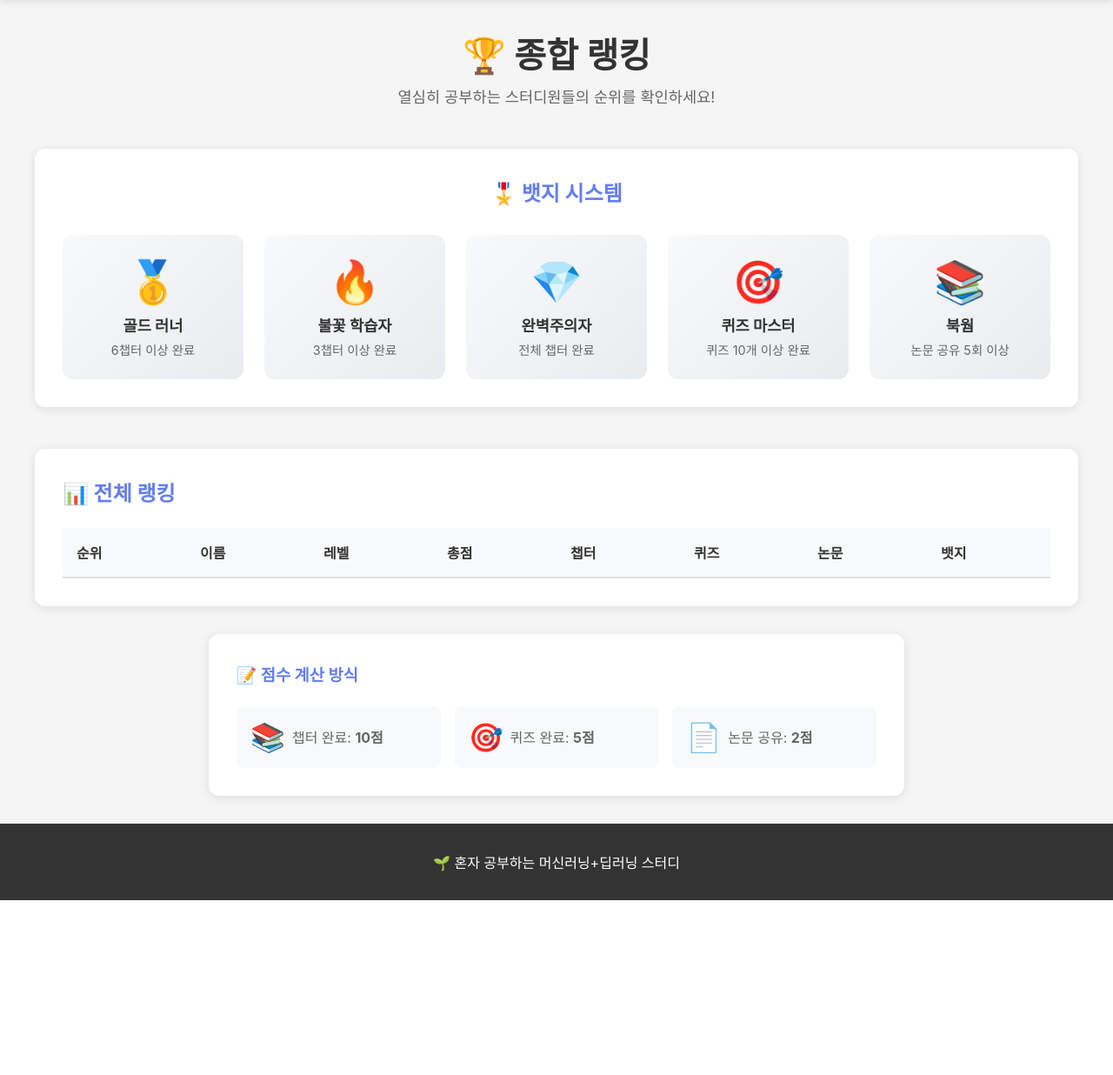
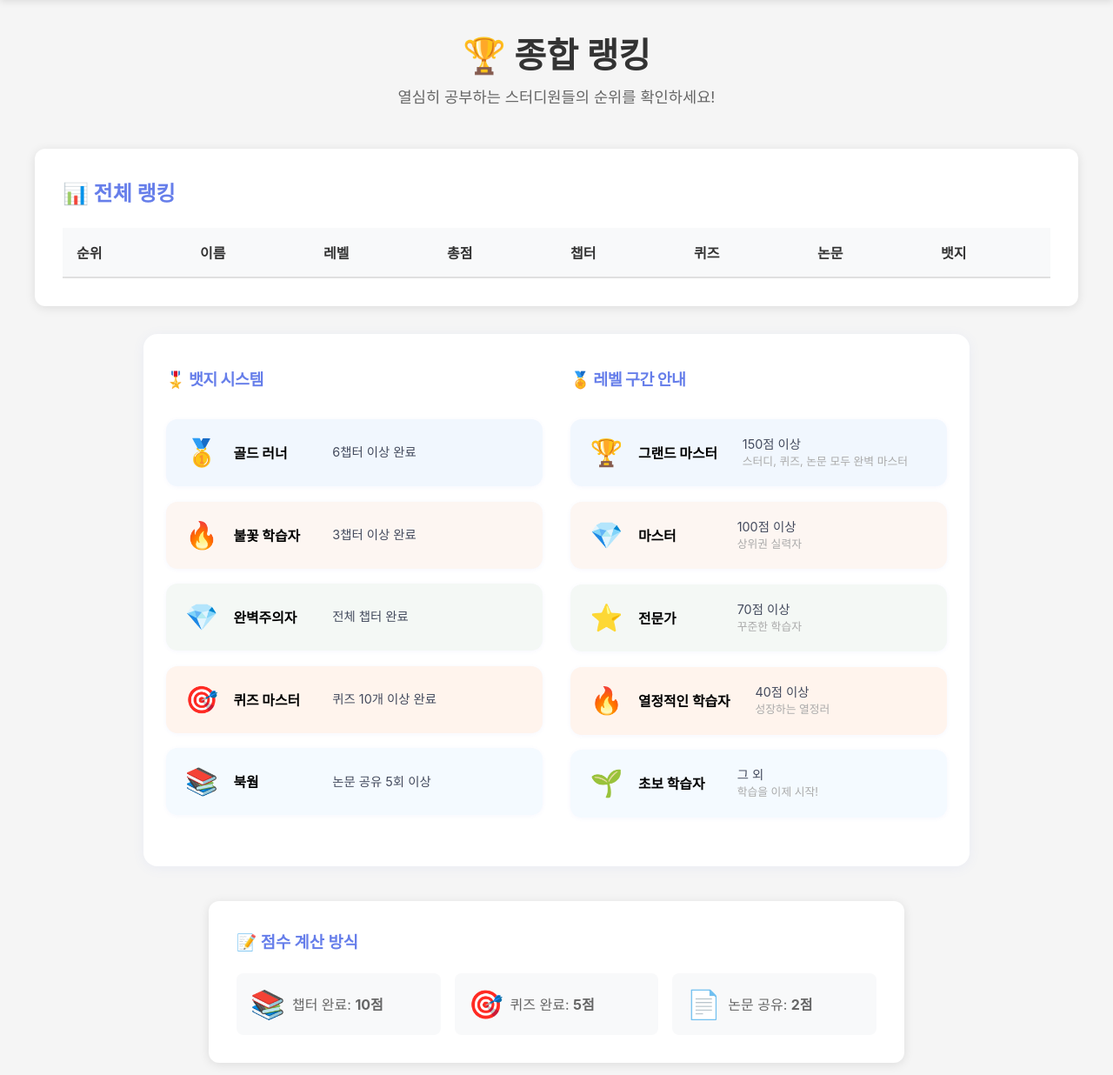
Before and after one commit to gshayoungkim/ai-study-dashboard, a Flask app: page /ranking in a window 1280 px wide. Shown: the part 61-1297 px from the top of the page at 87% size. Before the commit the page ends 1096 px from the top, so only its background shows below. Run offline with Flask 3, Linux system fonts and the light colour scheme; lists and menus that the app fills with data are empty.

Commit message:
add level expression

```diff
--- a/backend/templates/ranking.html
+++ b/backend/templates/ranking.html
@@ -7,38 +7,7 @@
         <p class="subtitle">열심히 공부하는 스터디원들의 순위를 확인하세요!</p>
     </div>
 
- <!-- 뱃지 설명 섹션 -->
-<div class="badge-info-section">
-    <h2>🎖️ 뱃지 시스템</h2>
-    <div class="badge-grid">
-        <div class="badge-info-card">
-            <div class="badge-large">🥇</div>
-            <div class="badge-name">골드 러너</div>
-            <div class="badge-desc">6챕터 이상 완료</div>
-        </div>
-        <div class="badge-info-card">
-            <div class="badge-large">🔥</div>
-            <div class="badge-name">불꽃 학습자</div>
-            <div class="badge-desc">3챕터 이상 완료</div>
-        </div>
-        <div class="badge-info-card">
-            <div class="badge-large">💎</div>
-            <div class="badge-name">완벽주의자</div>
-            <div class="badge-desc">전체 챕터 완료</div>
-        </div>
-        <div class="badge-info-card">
-            <div class="badge-large">🎯</div>
-            <div class="badge-name">퀴즈 마스터</div>
-            <div class="badge-desc">퀴즈 10개 이상 완료</div>
-        </div>
 
-        <div class="badge-info-card">
-            <div class="badge-large">📚</div>
-            <div class="badge-name">북웜</div>
-            <div class="badge-desc">논문 공유 5회 이상</div>
-        </div>
-    </div>
-</div>
 
     <div class="podium-section">
     {% if top_ranks %}
@@ -170,6 +139,77 @@
         </div>
     </div>
 
+<div class="badge-level-section">
+  <!-- 왼쪽: 뱃지 -->
+  <div class="badge-level-col">
+    <h2 class="badge-title-main">🎖️ 뱃지 시스템</h2>
+    <div class="badge-block badge-bg1">
+      <span class="badge-icon">🥇</span>
+      <span class="badge-title"><b>골드 러너</b></span>
+      <span class="badge-desc">6챕터 이상 완료</span>
+    </div>
+    <div class="badge-block badge-bg2">
+      <span class="badge-icon">🔥</span>
+      <span class="badge-title"><b>불꽃 학습자</b></span>
+      <span class="badge-desc">3챕터 이상 완료</span>
+    </div>
+    <div class="badge-block badge-bg3">
+      <span class="badge-icon">💎</span>
+      <span class="badge-title"><b>완벽주의자</b></span>
+      <span class="badge-desc">전체 챕터 완료</span>
+    </div>
+    <div class="badge-block badge-bg4">
+      <span class="badge-icon">🎯</span>
+      <span class="badge-title"><b>퀴즈 마스터</b></span>
+      <span class="badge-desc">퀴즈 10개 이상 완료</span>
+    </div>
+    <div class="badge-block badge-bg5">
+      <span class="badge-icon">📚</span>
+      <span class="badge-title"><b>북웜</b></span>
+      <span class="badge-desc">논문 공유 5회 이상</span>
+    </div>
+  </div>
+  <!-- 오른쪽: 레벨 -->
+  <div class="badge-level-col">
+    <h2 class="badge-title-main">🏅 레벨 구간 안내</h2>
+    <div class="badge-block badge-bg1">
+      <span class="badge-icon">🏆</span>
+      <span class="badge-title"><b>그랜드 마스터</b></span>
+      <span class="badge-desc">150점 이상<br>
+        <span class="desc-sub">스터디, 퀴즈, 논문 모두 완벽 마스터</span>
+      </span>
+    </div>
+    <div class="badge-block badge-bg2">
+      <span class="badge-icon">💎</span>
+      <span class="badge-title"><b>마스터</b></span>
+      <span class="badge-desc">100점 이상<br>
+        <span class="desc-sub">상위권 실력자</span>
+      </span>
+    </div>
+    <div class="badge-block badge-bg3">
+      <span class="badge-icon">⭐</span>
+      <span class="badge-title"><b>전문가</b></span>
+      <span class="badge-desc">70점 이상<br>
+        <span class="desc-sub">꾸준한 학습자</span>
+      </span>
+    </div>
+    <div class="badge-block badge-bg4">
+      <span class="badge-icon">🔥</span>
+      <span class="badge-title"><b>열정적인 학습자</b></span>
+      <span class="badge-desc">40점 이상<br>
+        <span class="desc-sub">성장하는 열정러</span>
+      </span>
+    </div>
+    <div class="badge-block badge-bg5">
+      <span class="badge-icon">🌱</span>
+      <span class="badge-title"><b>초보 학습자</b></span>
+      <span class="badge-desc">그 외<br>
+        <span class="desc-sub">학습을 이제 시작!</span>
+      </span>
+    </div>
+  </div>
+</div>
+
     <!-- 점수 계산 설명 -->
     <div class="score-info">
         <h3>📝 점수 계산 방식</h3>
@@ -214,57 +254,67 @@
 }
 
 /* 뱃지 설명 섹션 */
-.badge-info-section {
-    max-width: 1200px;
-    margin: 0 auto 3rem;
-    background: white;
-    padding: 2rem;
-    border-radius: 12px;
-    box-shadow: 0 2px 12px rgba(0,0,0,0.1);
+.badge-level-section {
+  display: flex;
+  justify-content: center;
+  gap: 32px;
+  max-width: 950px;
+  margin: 0 auto 2.5rem auto;
+  padding: 2.4rem 2vw;
+  background: #fff;
+  border-radius: 16px;
+  box-shadow: 0 2px 14px rgba(100,126,234,0.08);
 }
-
-.badge-info-section h2 {
-    color: #667eea;
-    text-align: center;
-    margin-bottom: 2rem;
+.badge-level-col {
+  flex: 1 1 0;
+  min-width: 230px;
 }
-
-.badge-grid {
-    display: grid;
-    grid-template-columns: repeat(auto-fit, minmax(180px, 1fr));
-    gap: 1.5rem;
+.badge-title-main {
+  font-size: 1.15rem;
+  color: #667eea;
+  margin-bottom: 2.1rem;
+  font-weight: 700;
+  letter-spacing: -0.5px;
 }
-
-.badge-info-card {
-    text-align: center;
-    padding: 1.5rem;
-    background: linear-gradient(135deg, #f8f9fa 0%, #e9ecef 100%);
-    border-radius: 12px;
-    transition: all 0.3s;
+.badge-block {
+  display: flex;
+  align-items: center;
+  gap: 1.1rem;
+  padding: 1.25rem 1.4rem;
+  margin-bottom: 1.1rem;
+  border-radius: 13px;
+  background: #f7f9ff;
+  box-shadow: 0 1px 5px rgba(102,126,234,0.06);
 }
-
-.badge-info-card:hover {
-    transform: translateY(-5px);
-    box-shadow: 0 8px 16px rgba(0,0,0,0.1);
+.badge-block .badge-icon {
+  font-size: 1.9rem;
+  flex-shrink: 0;
 }
-
-.badge-large {
-    font-size: 3rem;
-    margin-bottom: 0.5rem;
+.badge-block .badge-title {
+  font-size: 0.99rem;
+  font-weight: 700;
+  margin-right: 0.7rem;
+  min-width: 85px;
 }
-
-.badge-name {
-    font-size: 1.1rem;
-    font-weight: bold;
-    color: #333;
-    margin-bottom: 0.3rem;
+.badge-block .badge-desc {
+  font-size: 0.9rem;
+  color: #444b5e;
+  line-height: 1.3;
 }
-
-.badge-desc {
-    font-size: 0.9rem;
-    color: #666;
+.badge-block .desc-sub {
+  font-size: 0.8rem;
+  color: #aaa;
+  font-weight: 400;
 }
-
+.badge-bg1 { background: #f1f7fe; }
+.badge-bg2 { background: #fdf6f2; }
+.badge-bg3 { background: #f4f8f5; }
+.badge-bg4 { background: #fff4ed; }
+.badge-bg5 { background: #f4faff; }
+@media (max-width: 900px) {
+  .badge-level-section { flex-direction: column; padding: 1.2rem 2vw; }
+  .badge-level-col { margin-bottom: 1.5rem; }
+}
 /* 포디움 스타일 */
 .podium-section {
     max-width: 900px;
```
